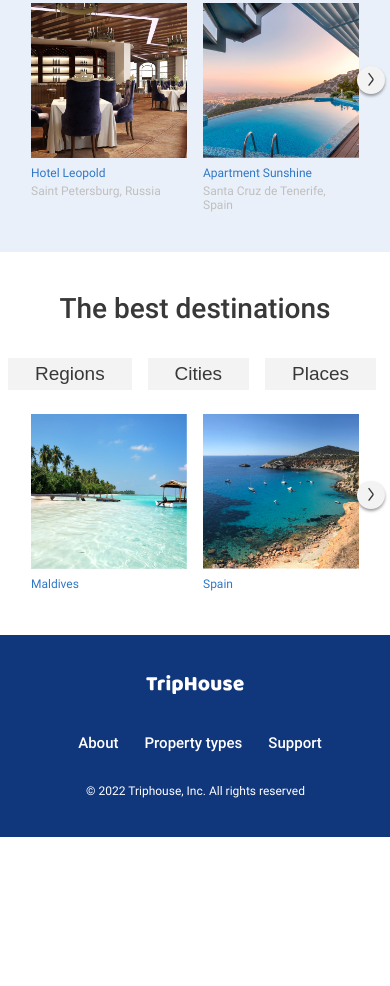
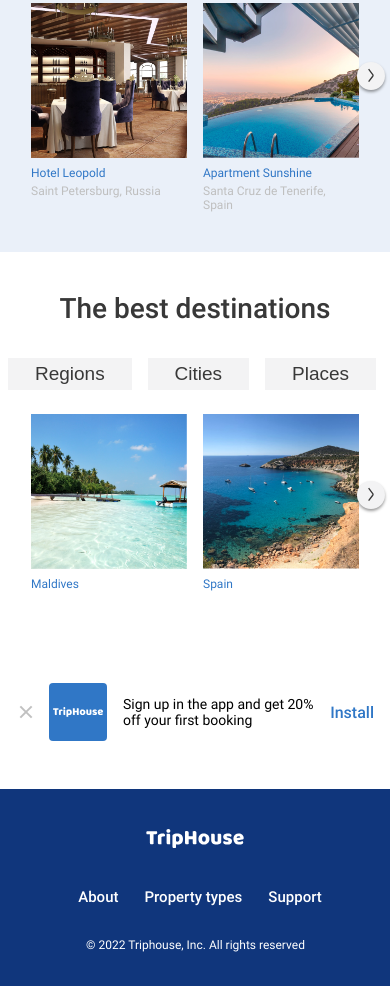
Before and after one commit to MariaOdinson/if-html, a website: page index.html in a window 390 px wide. Shown: the part 1643-2629 px from the top of the page. Before the commit the page ends 2480 px from the top, so only its background shows below. Drawn offline with Linux system fonts and the light colour scheme.

Commit message:
add block sign-up to mobile version

```diff
--- a/index.html
+++ b/index.html
@@ -1,5 +1,5 @@
 <!DOCTYPE html>
-<html lang="en">
+<html lang="en" xmlns="http://www.w3.org/1999/html">
   <head>
     <meta charset="UTF-8" />
     <meta name="viewport" content="width=device-width,initial-scale=1.0" />
@@ -589,11 +589,32 @@
               <p class="stock--text">
                 Sign up and get 20% off your first booking
               </p>
-              <button class="sign-button"> Sign up </button>
+              <button class="sign-button">Sign up</button>
             </div>
           </div>
 
           <div class="sign-up__close"></div>
+        </div>
+      </section>
+      <section class="section-container sign-up only-small">
+        <div class="sign-up__fon">
+          <div class="sign-up__stock">
+            <div class="sign-up__close"></div>
+            <div class="stock-block">
+              <svg class="sign-person">
+                <use href="#logo" />
+              </svg>
+            </div>
+            <div class="sign-up__text">
+              <p class="stock--text">
+                Sign up in the app and get 20% off your first booking
+              </p>
+            </div>
+
+            <div class="sign-up__text">
+              <p class="stock--text--install">Install</p>
+            </div>
+          </div>
         </div>
       </section>
     </main>
--- a/styles/style.css
+++ b/styles/style.css
@@ -119,8 +119,11 @@
   height: 4px;
   background-color: #f5bd41;
   position: absolute;
-  top: 48px;
+  top: 40px;
   left: calc(50% - 50px);
+}
+.stays-hover-line {
+  margin-top: 4px;
 }
 
 .stays-hover-line:hover:after {
@@ -145,6 +148,9 @@
   100% {
     background-color: #f5bd41;
   }
+}
+.attractions-hover-line {
+  margin-top: 4px;
 }
 
 .attractions-hover-line:hover:after {
@@ -196,7 +202,7 @@
 .page__container {
   font-size: 50px;
   color: #ffffff;
-  margin-top: 150px;
+  margin-top: 157px;
   padding-left: 104px;
   padding-right: 104px;
   margin-bottom: 98px;
@@ -356,6 +362,8 @@ input::placeholder {
   display: flex;
   justify-content: center;
   flex-wrap: wrap;
+  padding: 0 98px;
+  margin-top: 24px;
 }
 
 .advantages__item {
@@ -434,7 +442,7 @@ input::placeholder {
   align-items: center;
   box-shadow: 2px 3px 3px #12121269;
   position: absolute;
-  top: 28%;
+  top: 30%;
   left: 91.5%;
 }
 
@@ -586,7 +594,7 @@ input::placeholder {
   display: flex;
   justify-content: flex-start;
   margin: 0 104px;
-  height: 200px;
+  height: 12.5rem;
   position: relative;
 }
 
@@ -1099,7 +1107,7 @@ input::placeholder {
   .ellipse {
     width: 28px;
     height: 28px;
-    top: 30%;
+    top: 28%;
     box-shadow: 0 2px 3px #12121269;
   }
 
@@ -1169,8 +1177,68 @@ input::placeholder {
     margin-bottom: 0;
   }
 
+  .sign-up {
+    width: 100%;
+  }
+
+  .sign-up__fon {
+    padding: 24px 16px 24px 49px;
+    margin: 0;
+    height: 6.625rem;
+    background-color: #ffffff;
+  }
+
   .destinations__ellipse {
     top: 37%;
+  }
+
+  .stock--text {
+    font-weight: 400;
+    font-size: 14px;
+    margin-bottom: 0;
+  }
+
+  .stock--text--install {
+    color: #3077c6;
+    font-weight: 500;
+  }
+
+  .stock-block {
+    height: 58px;
+    width: 58px;
+    background-color: #3077c6;
+    position: relative;
+    border-radius: 4px;
+    flex-shrink: 0;
+  }
+
+  .sign-person {
+    fill: #ffffff;
+    position: absolute;
+  }
+
+  .sign-up__stock {
+    margin: 0;
+    gap: 16px;
+    width: 100vw;
+  }
+
+  .sign-up__close {
+    /*position: unset;*/
+    width: 16px;
+    height: 16px;
+    left: 17px;
+    top: 69px;
+  }
+
+  .sign-up__close:before,
+  .sign-up__close:after {
+    height: 16px;
+    left: 8px;
+  }
+
+  .sign-up__text {
+    flex-grow: 1;
   }
 
   .polygon {
```
